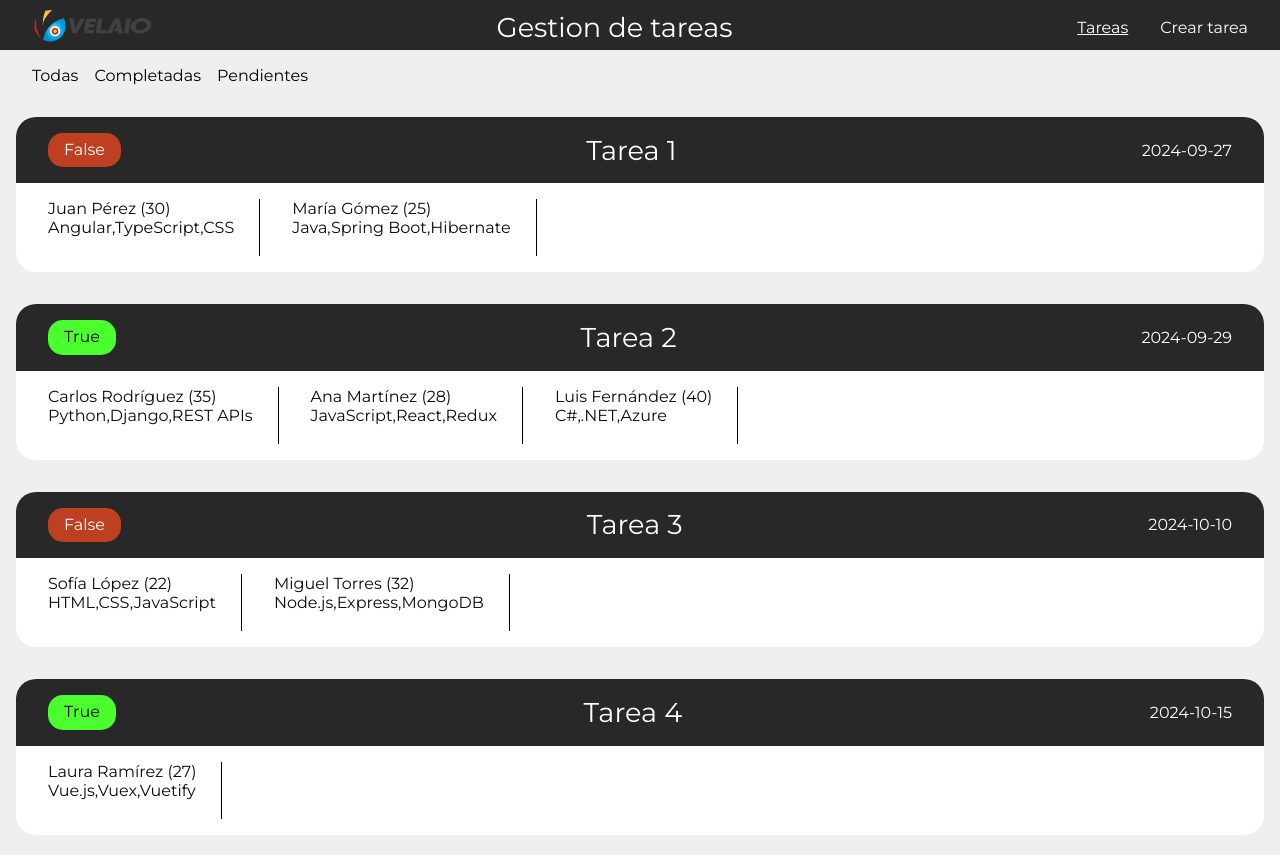
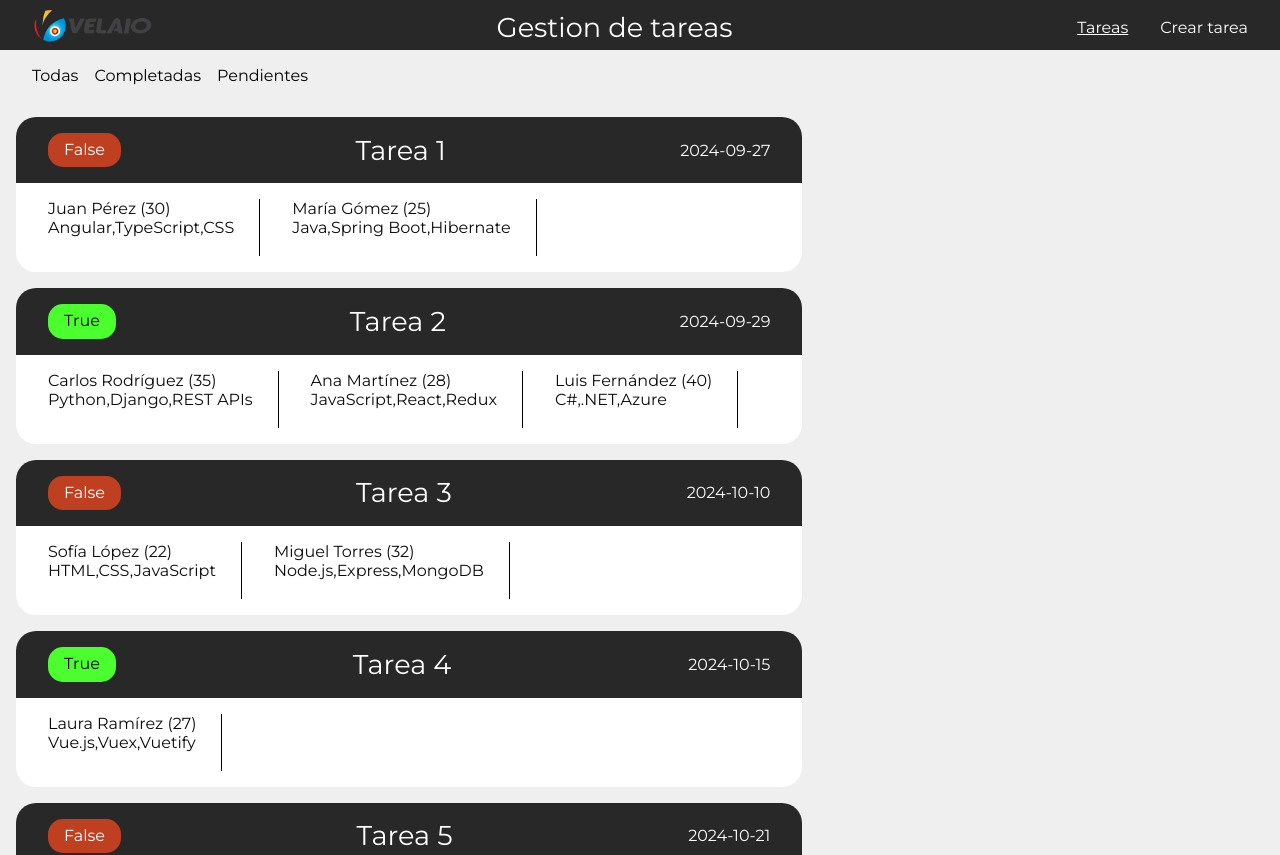
Before and after one commit to joseluis1061/gestionDeTareas, an Angular app: page /tasks in a window 1280 px wide. Shown: the top 855 px of the page. Built offline with nearby package versions, Linux system fonts and the light colour scheme.

Commit message:
Add task card component

```diff
--- /dev/null
+++ b/src/app/modules/task/components/task-card/task-card.component.html
@@ -0,0 +1,17 @@
+<div class="item" *ngFor="let task of taskListView">
+  <header class="item-header">
+    <button [ngClass]="task.complete? 'item__complete': 'item__incomplete'" (click)="changeTaskCompleteState(task)" type="button">{{ task.complete }}</button>
+    <h2 class="item__name">{{ task.taskName }}</h2>
+    <p class="item__date">{{ task.taskDate }}</p>
+  </header>
+  <!-- <p class="item__id">{{ task.id }}</p> -->
+
+  <div class="item__persons" *ngIf="task.persons.length > 0">
+    <div class="item__persons__person" *ngFor="let person of task.persons">
+      <p class="item__persons__person__name">{{ person.personName }} <span>({{ person.age }})</span></p>
+      <p class="item__persons__person__skills">{{ person.personSkills }}</p>
+      <br>
+    </div>
+  </div>
+  <!-- <button (click)="updateTask(task)" type="button">Actualizar</button> -->
+</div>
--- /dev/null
+++ b/src/app/modules/task/components/task-card/task-card.component.scss
@@ -0,0 +1,70 @@
+.item{
+  width: 100%;
+  margin: 1em 1em;
+  display: flex;
+  flex-direction: column;
+  justify-content: center;
+  align-items: flex-start;
+  background-color: var(--white);
+  border-radius: 20px;
+  color: var(--black-dark);
+  overflow-x: hidden;
+
+  &-header{
+    display: flex;
+    flex-wrap: wrap;
+    justify-content: space-between;
+    align-items: center;
+    background-color: var(--black-light);
+    color: var(--white);
+    width: 100%;
+    padding: 1rem 2rem;
+  }
+
+
+  &__complete,
+  &__incomplete{
+    padding: 5px;
+    border: none;
+    border-radius: 15px;
+    padding: 0.5rem 1rem;
+    text-transform: capitalize;
+  }
+  &__complete{
+    background-color: var(--success);
+    color: black;
+  }
+  &__complete:hover{
+    background-color: var(--success-dark);
+  }
+  &__incomplete{
+    background-color: var(--danger);
+    color: white;
+  }
+  &__incomplete:hover{
+    background-color: var(--danger-dark);
+  }
+
+  &__persons{
+    width: 100%;
+    display: flex;
+    flex-direction: column;
+    padding: 1rem 2rem;
+    &__person{
+      width: 100%;
+    }
+  }
+
+  @media (min-width: 768px) {
+    &__persons{
+      flex-direction: row;
+      flex-wrap: wrap;
+      gap: 2rem;
+      &__person{
+        width:auto;
+        border-right: 1px solid black;
+        padding-right: 25px;
+      }
+    }
+  }
+}
--- /dev/null
+++ b/src/app/modules/task/components/task-card/task-card.component.ts
@@ -0,0 +1,35 @@
+import { Component, Input, OnChanges, SimpleChanges } from '@angular/core';
+import { TaskService } from 'src/app/core/service/task.service';
+import { Router } from '@angular/router';
+import { ITask } from 'src/app/models/task.model';
+
+@Component({
+  selector: 'app-task-card',
+  templateUrl: './task-card.component.html',
+  styleUrls: ['./task-card.component.scss']
+})
+export class TaskCardComponent {
+  @Input() taskListView: ITask[] = [];
+
+  constructor(
+    private taskService:TaskService,
+    private router: Router
+  ){}
+
+  // ngOnChanges(changes: SimpleChanges): void {
+  //   throw new Error('Method not implemented.');
+  // }
+
+  changeTaskCompleteState(task: ITask){
+    console.log("Cambiar estado a la tarea: ", task);
+    task.complete = !task.complete;
+    this.taskService.updateTask(task);
+  }
+
+  updateTask(task: ITask){
+    console.log("Actualizar: ", task);
+    this.router.navigate(['/tasks/new-task'], { state: { task } });
+  }
+
+
+}
--- a/src/app/modules/task/components/task-list/task-list.component.html
+++ b/src/app/modules/task/components/task-list/task-list.component.html
@@ -8,24 +8,6 @@
 
 
   <div class="task-list">
-
-    <div class="task-list__item" *ngFor="let task of taskListView">
-      <header class="task-header">
-        <button [ngClass]="task.complete? 'task-list__item__complete': 'task-list__item__incomplete'" (click)="changeTaskCompleteState(task)" type="button">{{ task.complete }}</button>
-        <h2 class="task-list__item__name">{{ task.taskName }}</h2>
-        <p class="task-list__item__date">{{ task.taskDate }}</p>
-      </header>
-      <!-- <p class="task-list__item__id">{{ task.id }}</p> -->
-
-      <div class="task-list__item__persons" *ngIf="task.persons.length > 0">
-        <div class="task-list__item__persons__person" *ngFor="let person of task.persons">
-          <!-- <p class="task-list__item__persons__person__id">{{ person.id }}</p> -->
-          <p class="task-list__item__persons__person__name">{{ person.personName }} <span>({{ person.age }})</span></p>
-          <p class="task-list__item__persons__person__skills">{{ person.personSkills }}</p>
-          <br>
-        </div>
-      </div>
-      <!-- <button (click)="updateTask(task)" type="button">Actualizar</button> -->
-    </div>
+    <app-task-card [taskListView]="taskListView"></app-task-card>
   </div>
 </section>
--- a/src/app/modules/task/components/task-list/task-list.component.scss
+++ b/src/app/modules/task/components/task-list/task-list.component.scss
@@ -18,77 +18,4 @@
     align-items: center;
     width: 100%;
   }
-  &-header{
-    display: flex;
-    flex-wrap: wrap;
-    justify-content: space-between;
-    align-items: center;
-    background-color: var(--black-light);
-    color: var(--white);
-    width: 100%;
-    padding: 1rem 2rem;
-  }
-
-  &-list__item{
-    width: 100%;
-    margin: 1em 1em;
-    display: flex;
-    flex-direction: column;
-    justify-content: center;
-    align-items: flex-start;
-    background-color: var(--white);
-    border-radius: 20px;
-    color: var(--black-dark);
-    overflow-x: hidden;
-
-
-    &__complete,
-    &__incomplete{
-      padding: 5px;
-      border: none;
-      border-radius: 15px;
-      padding: 0.5rem 1rem;
-      text-transform: capitalize;
-    }
-    &__complete{
-      background-color: var(--success);
-      color: black;
-    }
-    &__complete:hover{
-      background-color: var(--success-dark);
-    }
-    &__incomplete{
-      background-color: var(--danger);
-      color: white;
-    }
-    &__incomplete:hover{
-      background-color: var(--danger-dark);
-    }
-
-    &__persons{
-      width: 100%;
-      display: flex;
-      flex-direction: column;
-      padding: 1rem 2rem;
-      &__person{
-        width: 100%;
-      }
-    }
-
-    @media (min-width: 768px) {
-      &__persons{
-        flex-direction: row;
-        flex-wrap: wrap;
-        gap: 2rem;
-        &__person{
-          width:auto;
-          border-right: 1px solid black;
-          padding-right: 25px;
-        }
-      }
-    }
-
-
-  }
-
 }
--- a/src/app/modules/task/task.module.ts
+++ b/src/app/modules/task/task.module.ts
@@ -11,10 +11,13 @@ import { HttpClientModule } from '@angular/common/http';
 import { ReactiveFormsModule } from '@angular/forms';
 import { FontAwesomeModule } from '@fortawesome/angular-fontawesome';
 
+import { TaskCardComponent } from './components/task-card/task-card.component';
+
 @NgModule({
   declarations: [
     TaskListComponent,
-    TaskFormComponent
+    TaskFormComponent,
+    TaskCardComponent
   ],
   imports: [
     CommonModule,
--- /dev/null
+++ b/src/environments/environment.development.ts
@@ -0,0 +1 @@
+export const environment = {};
--- /dev/null
+++ b/src/environments/environment.ts
@@ -0,0 +1 @@
+export const environment = {};
```
Also changed, not shown: 1 other file (tests, documents, lock files or other folders).
